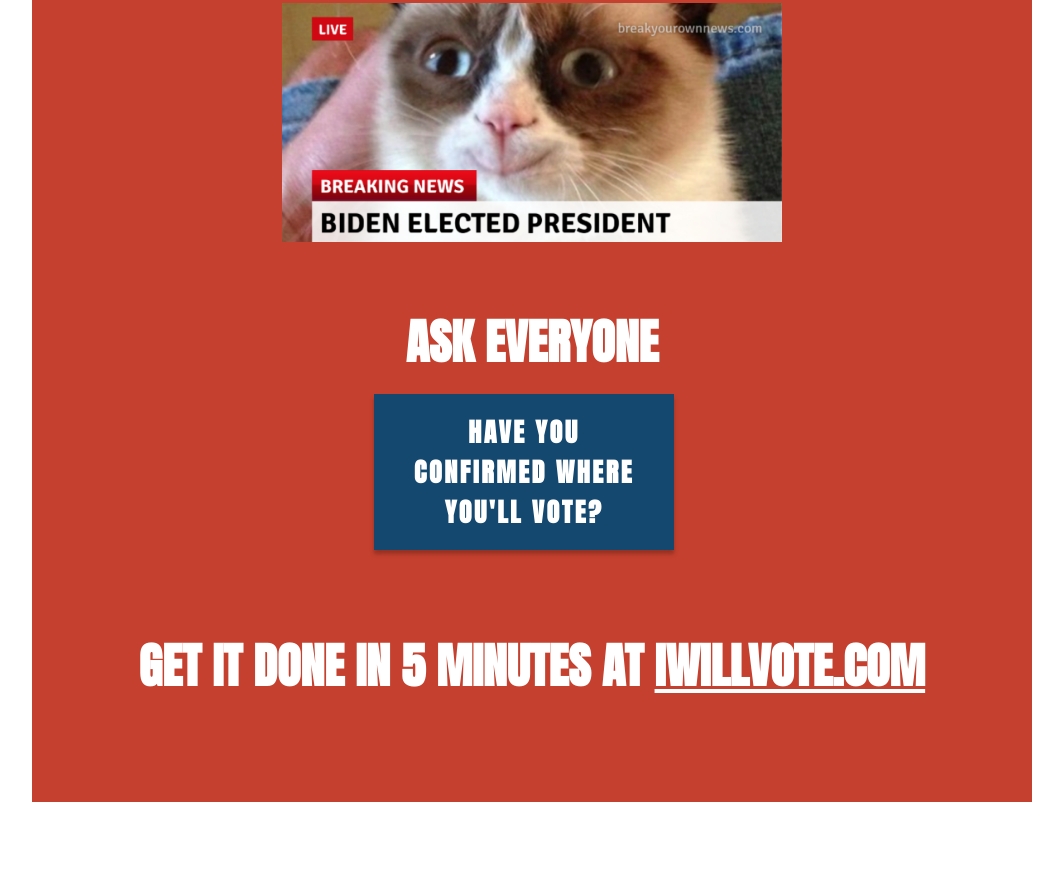
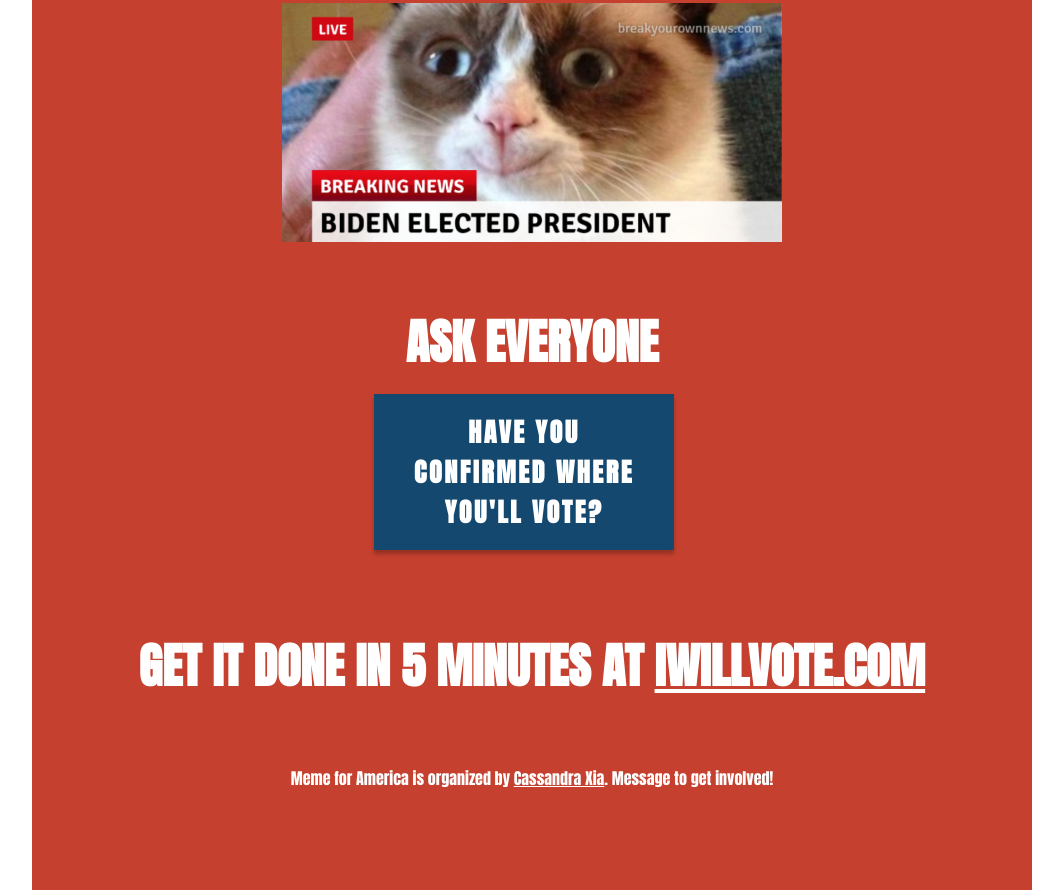
Before and after one commit to cssndrx/meme-for-america, a plain HTML site: page index.html in a window 1280 px wide. Shown: the part 4216-5106 px from the top of the page, without its empty margins (108-1171 px from the left). Before the commit the page ends 5018 px from the top, so only its background shows below. Drawn offline with Linux system fonts and the light colour scheme.

Commit message:
Add link to personal website

```diff
--- a/index.html
+++ b/index.html
@@ -397,6 +397,8 @@ section{
 
   <h2 style="text-align: center; margin-top: 64px; margin-bottom: 0px;">Get it done in 5 minutes at <a href="https://iwillvote.com/">iwillvote.com</a></h2>
 
+  <div style="margin-top: 64px">Meme for America is organized by <a href="https://cassandraxia.com">Cassandra Xia</a>. Message to get involved!</div>
+
 </section>
 
 </div>
```
